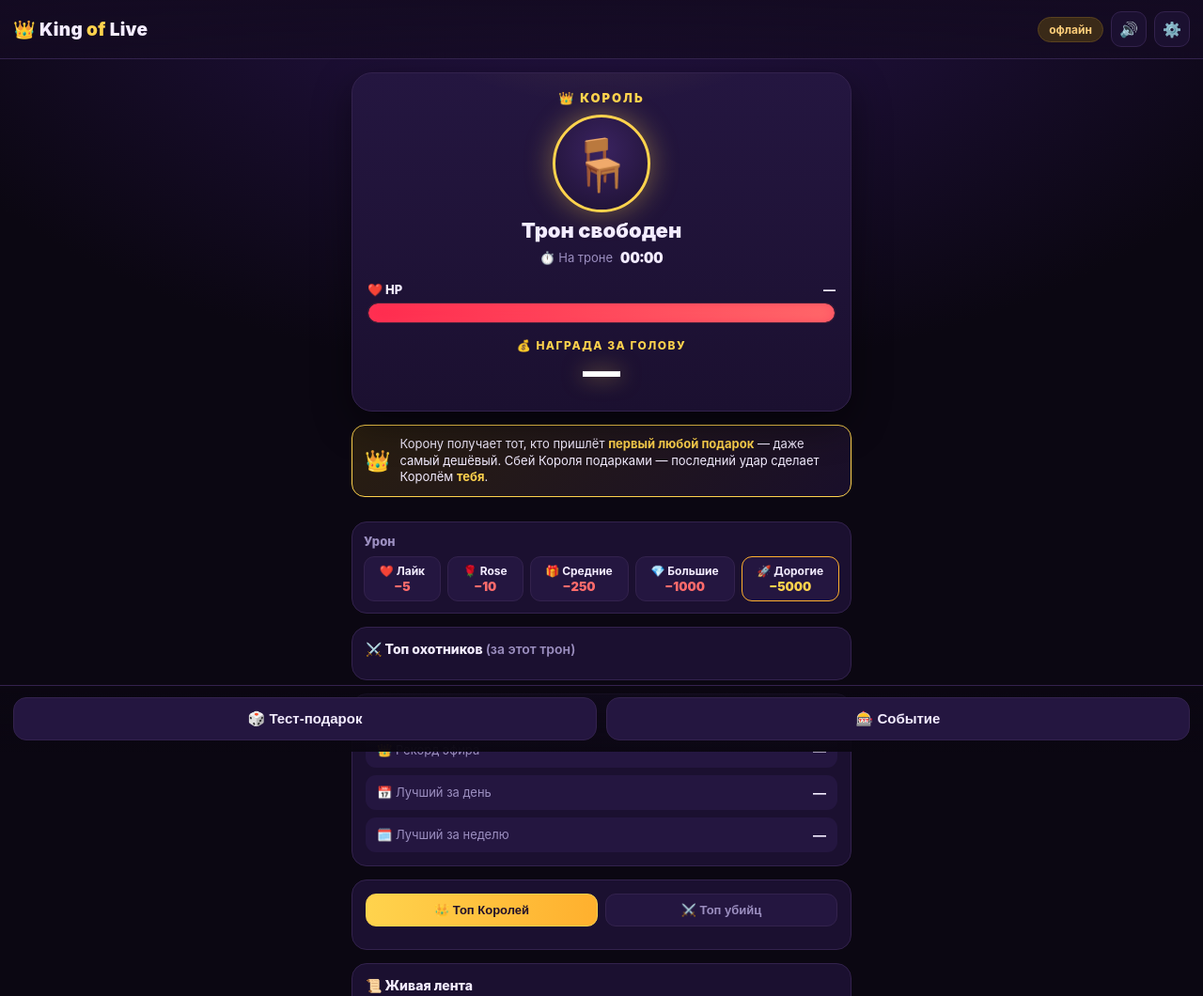
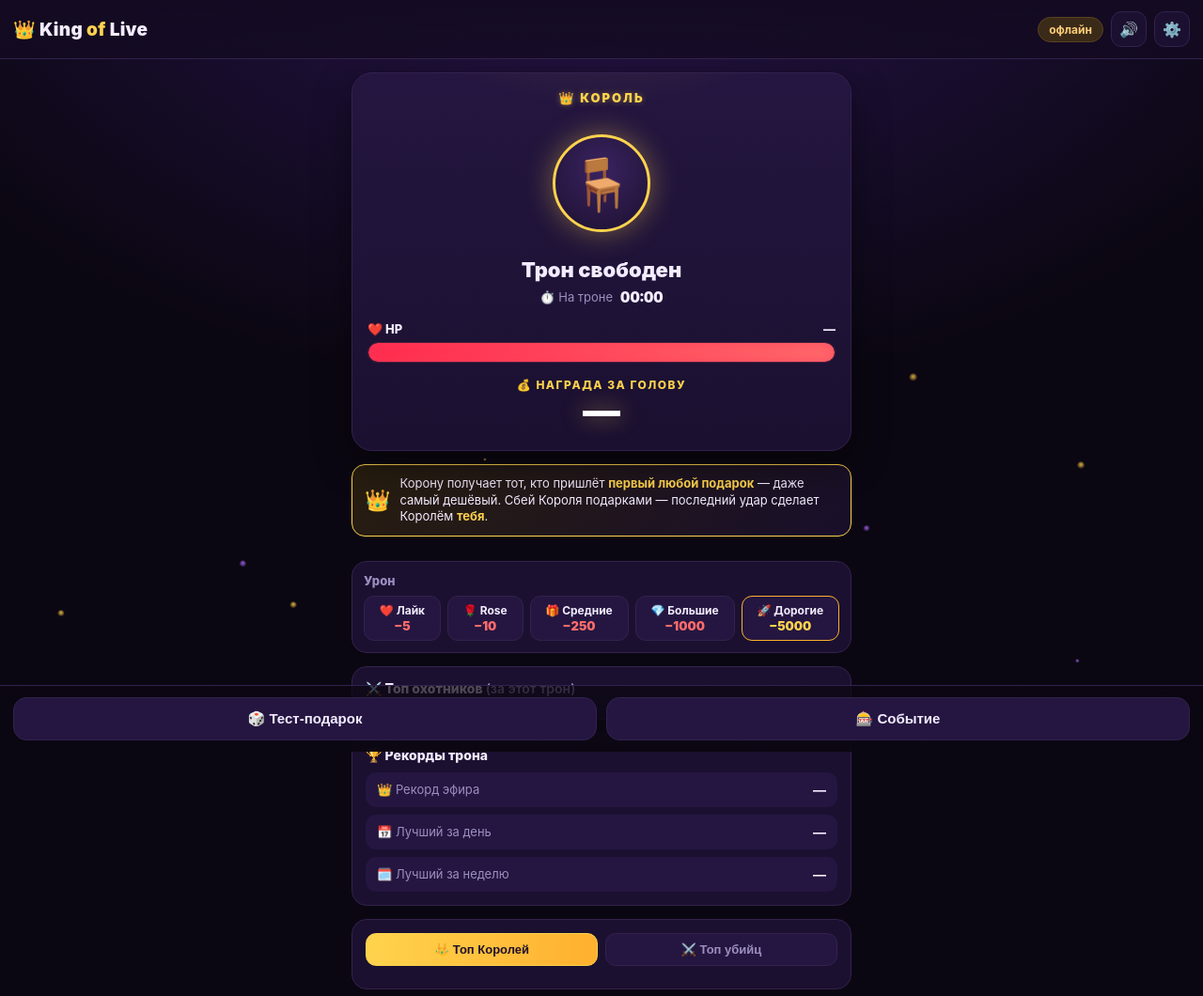
Before and after one commit to mrslava777/tiktok-city, a website: page public/index.html in a window 1280 px wide. Shown: the top 1060 px of the page at 94% size. Drawn offline with nearby package versions, Linux system fonts and the light colour scheme; no server answers.

Commit message:
UI: ambient motion — floating sparks bg, king idle float, rotating aura, orbiting hunters

```diff
--- a/public/app.js
+++ b/public/app.js
@@ -87,6 +87,7 @@ function render(st) {
     $('hpText').textContent = `${fmt(k.hp)} / ${fmt(k.maxHp)}`;
     $('hpFill').style.width = Math.max(0, k.hpPercent) + '%';
     $('bountyValue').textContent = fmt(k.bounty);
+    card.classList.add('has-king');
     card.classList.toggle('shielded', !!k.shield);
     $('shieldTag').classList.toggle('show', !!k.shield);
   } else {
@@ -96,6 +97,7 @@ function render(st) {
     $('hpText').textContent = '—';
     $('hpFill').style.width = '0%';
     $('bountyValue').textContent = fmt(st.king ? st.king.bounty : 1000);
+    card.classList.remove('has-king');
     card.classList.remove('shielded');
     $('shieldTag').classList.remove('show');
   }
@@ -281,3 +283,33 @@ document.querySelectorAll('.tab').forEach((tab) =>
     $('topKings').classList.toggle('hidden', which !== 'kings');
     $('topKillers').classList.toggle('hidden', which !== 'killers');
   });
+
+// ── Фоновая анимация: непрерывные искры/угольки ─────────────────────
+(function ambientFX() {
+  const layer = document.getElementById('fxLayer');
+  if (!layer) return;
+  const reduce = window.matchMedia && window.matchMedia('(prefers-reduced-motion: reduce)').matches;
+  if (reduce) return;
+
+  function spawn() {
+    const d = document.createElement('div');
+    const purple = Math.random() < 0.4;
+    d.className = 'fx-dot' + (purple ? ' purple' : '');
+    const size = 4 + Math.random() * 8;
+    d.style.width = size + 'px';
+    d.style.height = size + 'px';
+    d.style.left = (Math.random() * 100) + 'vw';
+    d.style.setProperty('--dx', (Math.random() * 80 - 40) + 'px');
+    const dur = 7 + Math.random() * 7;
+    d.style.animationDuration = dur + 's';
+    layer.appendChild(d);
+    setTimeout(() => d.remove(), dur * 1000 + 200);
+  }
+
+  // лёгкая плотность, чтобы не грузить мобильные
+  for (let i = 0; i < 10; i++) setTimeout(spawn, Math.random() * 6000);
+  setInterval(() => {
+    if (document.hidden) return;            // не плодим в фоне вкладки
+    if (layer.childElementCount < 26) spawn();
+  }, 650);
+})();
--- a/public/index.html
+++ b/public/index.html
@@ -8,6 +8,9 @@
   <link rel="stylesheet" href="style.css" />
 </head>
 <body>
+  <!-- Фоновая анимация (искры/угольки) -->
+  <div id="fxLayer" class="fx-layer" aria-hidden="true"></div>
+
   <!-- Шапка -->
   <header class="topbar">
     <h1>👑 King <span class="sw">of</span> Live</h1>
@@ -23,7 +26,12 @@
   <main class="wrap">
     <section id="kingCard" class="king-card">
       <div class="king-crown">👑 КОРОЛЬ</div>
-      <div id="kingAvatar" class="king-avatar">🪑</div>
+      <div class="king-stage">
+        <div class="orbit">
+          <span>⚔️</span><span>🏹</span><span>🗡️</span>
+        </div>
+        <div id="kingAvatar" class="king-avatar">🪑</div>
+      </div>
       <div id="kingName" class="king-name">Трон свободен</div>
       <div class="throne-row">
         <span class="throne-label">⏱️ На троне</span>
--- a/public/style.css
+++ b/public/style.css
@@ -17,6 +17,28 @@
 
 * { box-sizing: border-box; -webkit-tap-highlight-color: transparent; }
 html, body { margin: 0; padding: 0; }
+
+/* ── Фоновая анимация (искры/угольки) ── */
+.fx-layer {
+  position: fixed; inset: 0; z-index: 0;
+  pointer-events: none; overflow: hidden;
+}
+.fx-dot {
+  position: absolute; bottom: -24px;
+  border-radius: 50%;
+  background: radial-gradient(circle at 50% 40%, var(--gold), rgba(255,176,46,.15) 70%, transparent 72%);
+  opacity: 0; will-change: transform, opacity;
+  animation: fxRise linear forwards;
+}
+.fx-dot.purple { background: radial-gradient(circle at 50% 40%, var(--purple), rgba(176,107,255,.12) 70%, transparent 72%); }
+@keyframes fxRise {
+  0%   { transform: translateY(0) translateX(0) scale(.6); opacity: 0; }
+  12%  { opacity: .9; }
+  85%  { opacity: .75; }
+  100% { transform: translateY(-112vh) translateX(var(--dx, 0)) scale(1.05); opacity: 0; }
+}
+/* контент над фоном */
+.wrap, .event-banner { position: relative; z-index: 1; }
 body {
   background: radial-gradient(120% 80% at 50% -10%, #2a1550 0%, var(--bg) 55%);
   color: var(--txt);
@@ -81,14 +103,53 @@ body {
   background: radial-gradient(60% 100% at 50% 0%, rgba(255,211,77,.18), transparent 70%);
   pointer-events: none;
 }
-.king-crown { font-size: 13px; font-weight: 900; letter-spacing: 2px; color: var(--gold); }
+.king-crown { font-size: 13px; font-weight: 900; letter-spacing: 2px; color: var(--gold); animation: crownGlow 2.6s ease-in-out infinite; }
+@keyframes crownGlow {
+  0%,100% { text-shadow: 0 0 6px rgba(255,211,77,.35); }
+  50% { text-shadow: 0 0 16px rgba(255,211,77,.85); }
+}
+
+/* сцена короля: аватар + орбита охотников */
+.king-stage { position: relative; width: 150px; height: 150px; margin: 8px auto 4px; }
 .king-avatar {
-  width: 104px; height: 104px; margin: 10px auto 6px;
+  position: absolute; left: 50%; top: 50%;
+  width: 104px; height: 104px;
   border-radius: 50%; display: flex; align-items: center; justify-content: center;
   font-size: 54px; background: radial-gradient(circle at 50% 35%, #3a2360, #1c1030);
   border: 3px solid var(--gold); box-shadow: 0 0 30px rgba(255,211,77,.4);
-  transition: transform .08s;
+  transform: translate(-50%, -50%);
+  animation: kingFloat 3.4s ease-in-out infinite;
 }
+@keyframes kingFloat {
+  0%,100% { transform: translate(-50%, -50%) translateY(0); }
+  50%     { transform: translate(-50%, -50%) translateY(-7px); }
+}
+/* вращающееся свечение-ореол за аватаром */
+.king-stage::before {
+  content: ''; position: absolute; left: 50%; top: 50%;
+  width: 132px; height: 132px; transform: translate(-50%, -50%);
+  border-radius: 50%; pointer-events: none; z-index: -1;
+  background: conic-gradient(from 0deg, transparent 0deg, rgba(255,211,77,.45) 60deg, transparent 130deg, rgba(176,107,255,.4) 220deg, transparent 300deg);
+  filter: blur(6px); animation: auraSpin 6s linear infinite;
+}
+@keyframes auraSpin { to { transform: translate(-50%, -50%) rotate(360deg); } }
+
+/* орбита охотников вокруг короля */
+.orbit {
+  position: absolute; left: 50%; top: 50%;
+  width: 150px; height: 150px; transform: translate(-50%, -50%);
+  animation: auraSpin 9s linear infinite; pointer-events: none;
+}
+.orbit span {
+  position: absolute; left: 50%; top: 50%; font-size: 18px;
+  filter: drop-shadow(0 1px 3px rgba(0,0,0,.5));
+}
+.orbit span:nth-child(1) { transform: translate(-50%, -50%) translateY(-74px); }
+.orbit span:nth-child(2) { transform: translate(-50%, -50%) rotate(120deg) translateY(-74px); }
+.orbit span:nth-child(3) { transform: translate(-50%, -50%) rotate(240deg) translateY(-74px); }
+.king-card:not(.has-king) .orbit { opacity: 0; }
+.king-card:not(.has-king) .king-avatar { animation-play-state: paused; }
+
 .king-card.shake .king-avatar { animation: shake .28s; }
 @keyframes shake {
   0%,100% { transform: translateX(0); }
```
